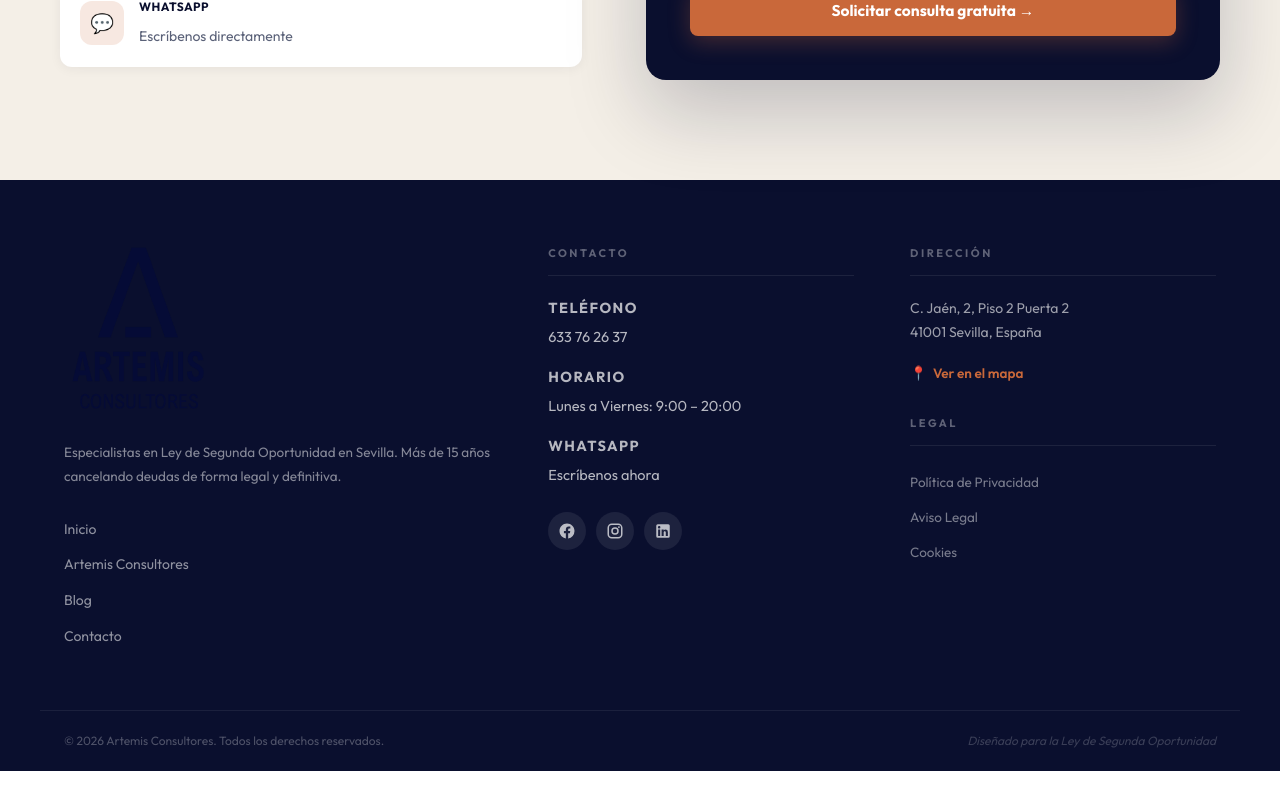
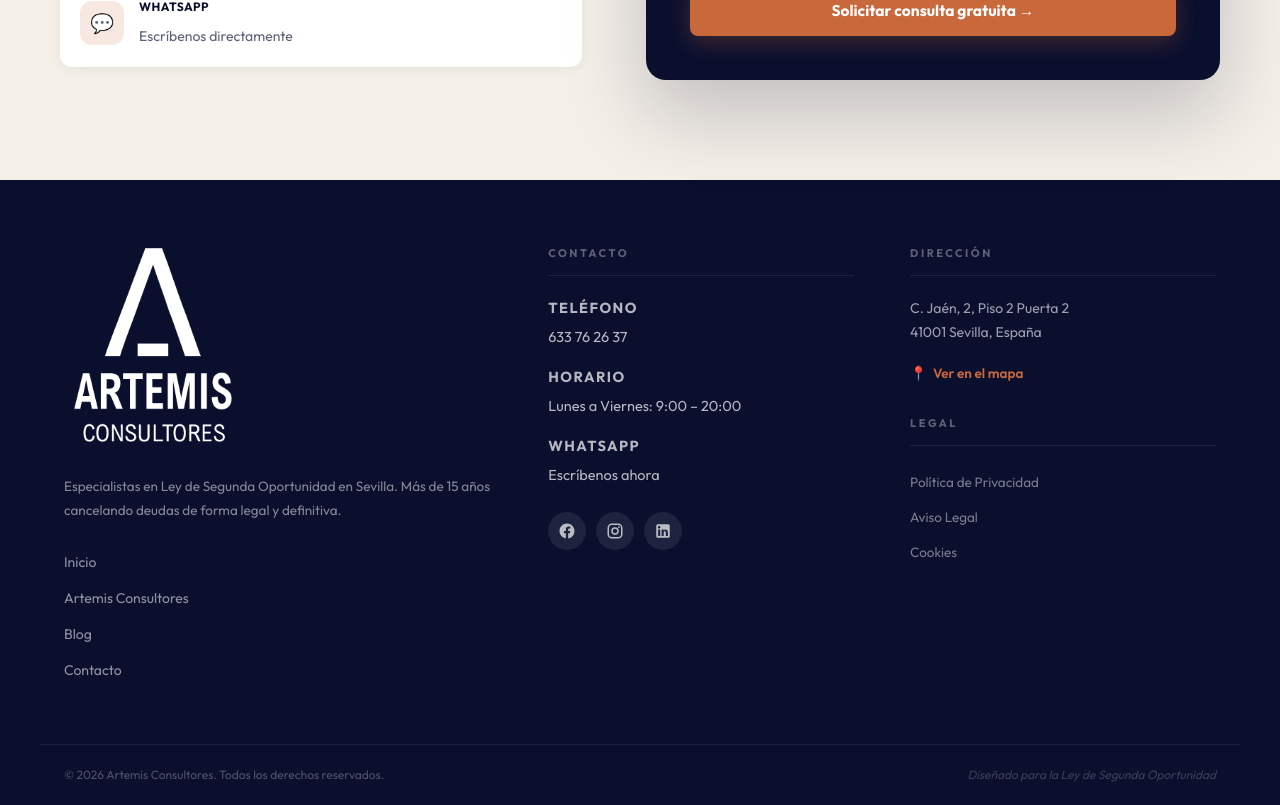
Before and after one commit to mardeencantos457-lang/Artemis, a React (Vite) app: page / in a window 1280 px wide. Shown: the part 7461-8266 px from the top of the page. Before the commit the page ends 8232 px from the top, so only its background shows below. Built offline with nearby package versions, Linux system fonts and the light colour scheme.

Commit message:
Update Footer.css

```diff
--- a/src/components/Footer.css
+++ b/src/components/Footer.css
@@ -19,9 +19,10 @@
 /* ── Logo ── */
 .footer-logo-link { display: inline-block; margin-bottom: 20px; }
 .footer-logo-link img {
-  width: 150px;
+  width: 180px;
   height: auto;
   display: block;
+  filter: brightness(0) invert(1);
 }
 
 .footer-tagline {
```
